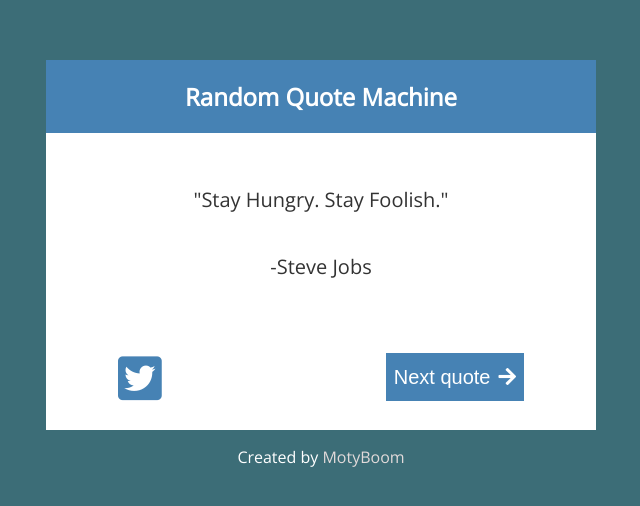
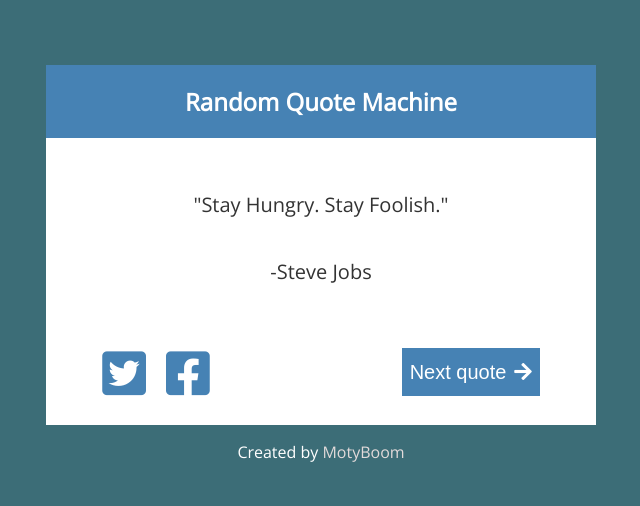
Before and after one commit to MotyaBolt/Random-Quote-Machine, a plain HTML site: page index.html in a window 1280 px wide. Shown: the part 136-642 px from the top of the page, without its empty margins (319-959 px from the left). Drawn offline with nearby package versions, Linux system fonts and the light colour scheme.

Commit message:
Add files via upload

```diff
--- a/index.html
+++ b/index.html
@@ -21,6 +21,7 @@
                     </div>
                     <div id="control">
                      <a href="https://twitter.com/intent/tweet" target="_blank" id="tweet-quote"><i class="fab fa-twitter-square"></i></a>
+                     <a href="https://www.facebook.com" target="_blank" id="share-quote"><i class="fab fa-facebook-square"></i></a>
                     <button type="button"  id="new-quote" class="button">Next quote <i class="fas fa-arrow-right"></i></button>
                     </div>
                 </div>
--- a/main.css
+++ b/main.css
@@ -13,7 +13,7 @@ html {
 }
 #quote-box {
     width: 550px;
-    height: 370px;
+    height: 360px;
     background-color: white;
     color: rgb(51, 51, 51);
 }
@@ -48,7 +48,7 @@ transition: all 0.5s ease;
     border: none;
     color: white;
     font-size: 20px;
-    margin-left: 7rem;
+    margin-left: 6rem;
     transition: all 0.5s ease;
     padding: 8px;
 }
@@ -66,7 +66,7 @@ transition: all 0.5s ease;
 #control {
     display: flex;
     justify-content: center;
-    margin-top: 20px;
+    margin-top: 10px;
     height: 60px;
 }
 #footer {
@@ -93,8 +93,12 @@ transition: all 0.5s ease;
     margin-right: 20px;
     margin-left: 20px;
 }
+#share-quote {
+    height: 50px;
+    margin-right: 6rem;
+}
 #tweet-quote {
-    margin-right: 7rem;
+    margin-right: 20px;
     height: 50px;
 }
 .header-div {
```
